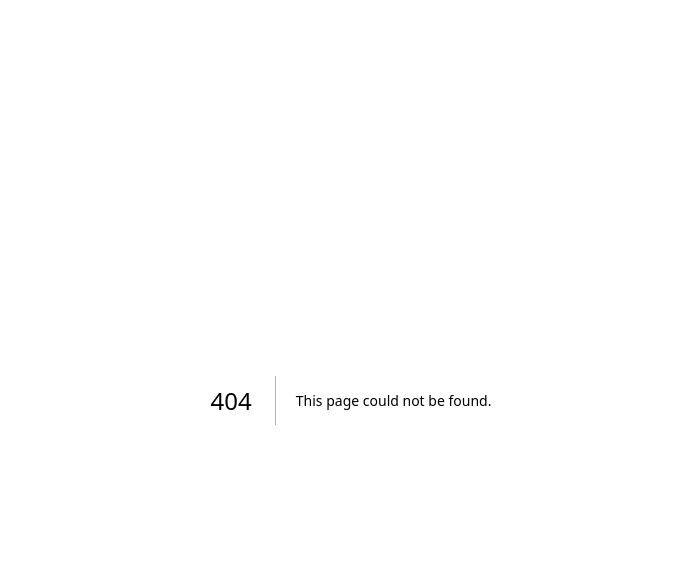
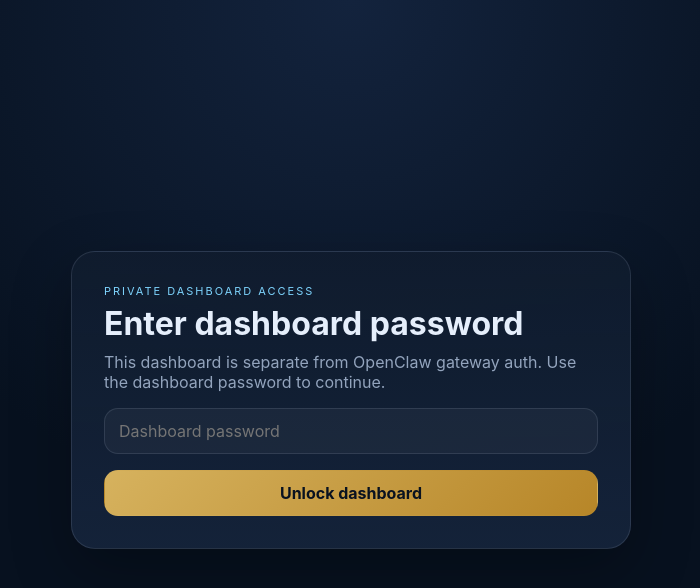
Before and after one commit to kaneepgs/dashboard, a Next.js app: page /login in a window 1280 px wide. Before the commit this address had no page. Shown: the top 588 px of the page, without its empty margins (289-989 px from the left). Built offline with nearby package versions, Linux system fonts and the light colour scheme.

Commit message:
Add private dashboard password login

```diff
--- a/app/globals.css
+++ b/app/globals.css
@@ -42,6 +42,10 @@ button, input {
   padding: 32px;
   background: linear-gradient(180deg, var(--panel), var(--panel-2));
   box-shadow: var(--shadow);
+}
+
+.login-card {
+  width: min(560px, 100%);
 }
 
 .app-shell {
@@ -456,6 +460,19 @@ h4 {
   margin-top: 10px;
 }
 
+.login-form {
+  display: grid;
+  gap: 16px;
+}
+
+.login-error {
+  border: 1px solid rgba(248, 113, 113, 0.3);
+  background: rgba(248, 113, 113, 0.12);
+  color: #fecaca;
+  border-radius: 14px;
+  padding: 12px 14px;
+}
+
 .soft-gap-lg {
   margin-top: 16px;
 }
--- /dev/null
+++ b/app/login/page.js
@@ -0,0 +1,16 @@
+import LoginForm from '@/components/login-form';
+
+export const metadata = {
+  title: 'Dashboard Login — EP Golf Studios',
+  description: 'Private access for the EP Golf Studios Marketing Command Centre.'
+};
+
+export default function LoginPage() {
+  return (
+    <main className="loading-shell">
+      <div className="loading-card login-card">
+        <LoginForm />
+      </div>
+    </main>
+  );
+}
--- /dev/null
+++ b/components/login-form.js
@@ -0,0 +1,59 @@
+'use client';
+
+import { useState } from 'react';
+import { useRouter, useSearchParams } from 'next/navigation';
+
+export default function LoginForm() {
+  const router = useRouter();
+  const searchParams = useSearchParams();
+  const [password, setPassword] = useState('');
+  const [error, setError] = useState('');
+  const [submitting, setSubmitting] = useState(false);
+
+  async function handleSubmit(event) {
+    event.preventDefault();
+    setSubmitting(true);
+    setError('');
+
+    const next = searchParams.get('next') || '/';
+    const response = await fetch('/api/auth/login', {
+      method: 'POST',
+      headers: { 'Content-Type': 'application/json' },
+      body: JSON.stringify({ password, next })
+    });
+
+    const data = await response.json();
+    if (!response.ok || !data.ok) {
+      setError(data.error || 'Login failed.');
+      setSubmitting(false);
+      return;
+    }
+
+    router.push(data.next || '/');
+    router.refresh();
+  }
+
+  return (
+    <form className="login-form" onSubmit={handleSubmit}>
+      <div>
+        <div className="eyebrow">Private dashboard access</div>
+        <h1>Enter dashboard password</h1>
+        <p className="muted soft-gap">This dashboard is separate from OpenClaw gateway auth. Use the dashboard password to continue.</p>
+      </div>
+
+      <input
+        type="password"
+        className="search"
+        placeholder="Dashboard password"
+        value={password}
+        onChange={(event) => setPassword(event.target.value)}
+      />
+
+      {error ? <div className="login-error">{error}</div> : null}
+
+      <button className="primary-btn" type="submit" disabled={submitting}>
+        {submitting ? 'Unlocking…' : 'Unlock dashboard'}
+      </button>
+    </form>
+  );
+}
```
Also changed, not shown: app/api/auth/login/route.js (added, +29 -0 lines), app/api/auth/logout/route.js (added, +17 -0 lines), components/dashboard-client.js (+10 -0 lines), lib/dashboard-auth.js (added, +27 -0 lines), middleware.js (added, +32 -0 lines), 2 other files (tests, documents, lock files or other folders).
